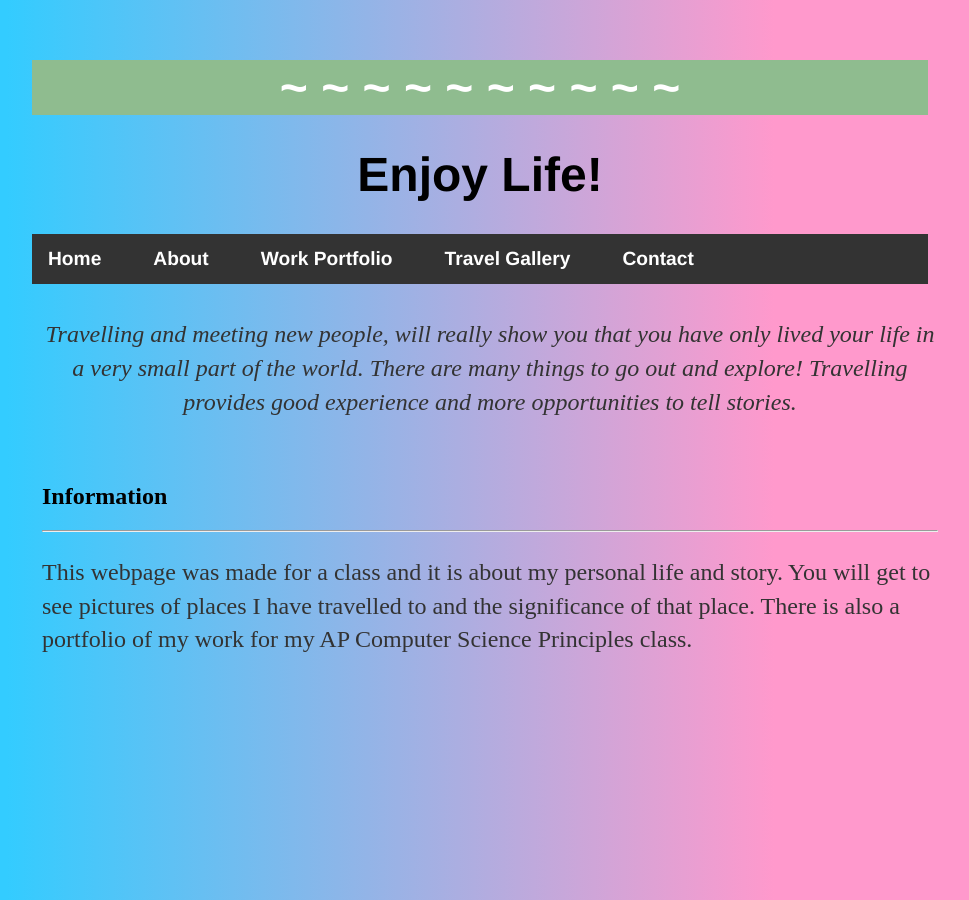
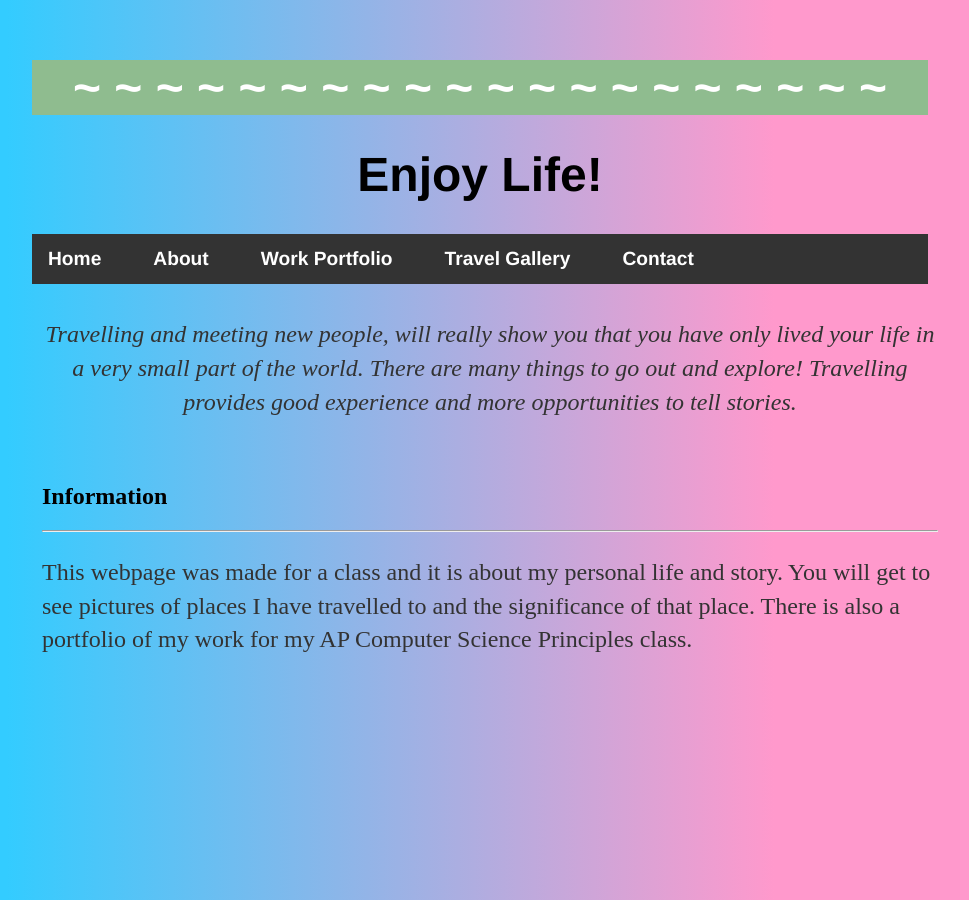
Before and after one commit to CNakano7/CNakano7.github.io, a Jekyll site: the page index.html, which Jekyll copies as it is, in a window 1280 px wide. Shown: the whole page, without its empty margins (160-1129 px from the left). Built offline with Jekyll 4.4.1, drawn with Linux system fonts in a browser that asks for light colours.

Commit message:
Update index.html

```diff
--- a/index.html
+++ b/index.html
@@ -8,7 +8,7 @@
 
 	<body>
 <div class="header">
-	<h1>~ ~ ~ ~ ~ ~ ~ ~ ~ ~</h1>
+	<h1>~ ~ ~ ~ ~ ~ ~ ~ ~ ~ ~ ~ ~ ~ ~ ~ ~ ~ ~ ~ </h1>
 </div>
 
 <h1 style="text-align:center;">Enjoy Life!</h1>
```
